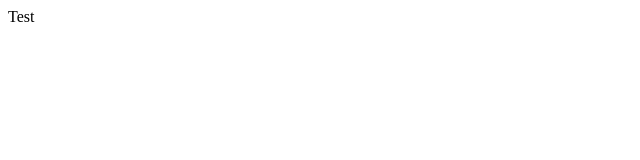
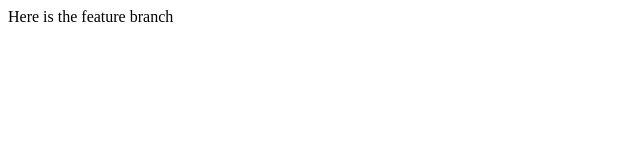
Before and after one commit to asifahmedutsa/Lecture1, a plain HTML site: page index.html in a window 1280 px wide. Shown: the whole page, without its empty margins (0-640 px from the left). Drawn offline with Linux system fonts and the light colour scheme.

Commit message:
Added the feature branch

```diff
--- a/index.html
+++ b/index.html
@@ -6,6 +6,6 @@
     <title>Test</title>
 </head>
 <body>
-    Test
+    Here is the feature branch
 </body>
 </html>
```
